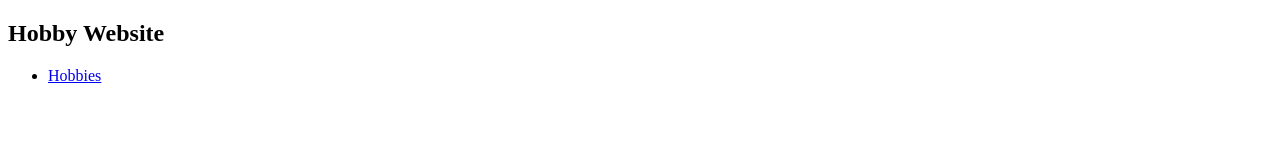
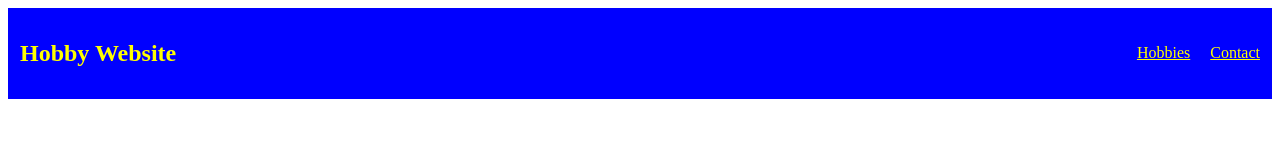
Before and after one commit to Jeminah-A/Hobby-website, a plain HTML site: page index.html in a window 1280 px wide. Drawn offline with Linux system fonts and the light colour scheme.

Commit message:
add navbar styling

```diff
--- a/index.html
+++ b/index.html
@@ -4,14 +4,19 @@
     <meta charset="UTF-8">
     <meta name="viewport" content="width=device-width, initial-scale=1.0">
     <title>Document</title>
+    <link rel="stylesheet" href="styles.css"/>
 </head>
 <body>
-    <nav>
+    <nav class="navbar">
         <h1>Hobby Website</h1>
-        <ul>
+        <ul class="nav-container">
             <li>
                <a href="#">Hobbies</a>
             </li>
+            <li>
+               <a href="#">Contact</a>
+            </li>
+
         </ul>
     </nav>
 
--- /dev/null
+++ b/styles.css
@@ -0,0 +1,18 @@
+.navbar{
+    background-color: blue;
+    display:flex;
+    color:yellow;
+    justify-content: space-between;
+    padding:12px;
+}
+
+.nav-container{
+    list-style-type: none;
+    display:flex;
+    gap:20px;
+    align-items: center;
+
+}
+.nav-container li a{
+    color:yellow
+}
```
